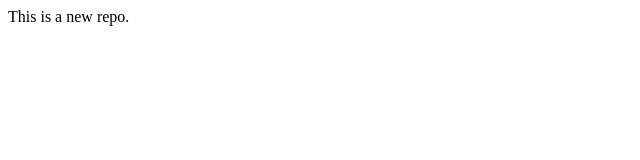
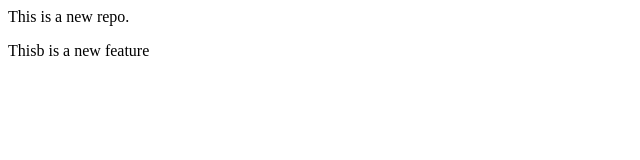
Before and after one commit to Ashu-99-cloud/localrepo, a plain HTML site: page index.html in a window 1280 px wide. Shown: the whole page, without its empty margins (0-640 px from the left). Drawn offline with Linux system fonts and the light colour scheme.

Commit message:
add new feature

```diff
--- a/index.html
+++ b/index.html
@@ -1 +1,2 @@
 <p>This is a new repo.</p>
+<p>Thisb is a new feature</p>
```
